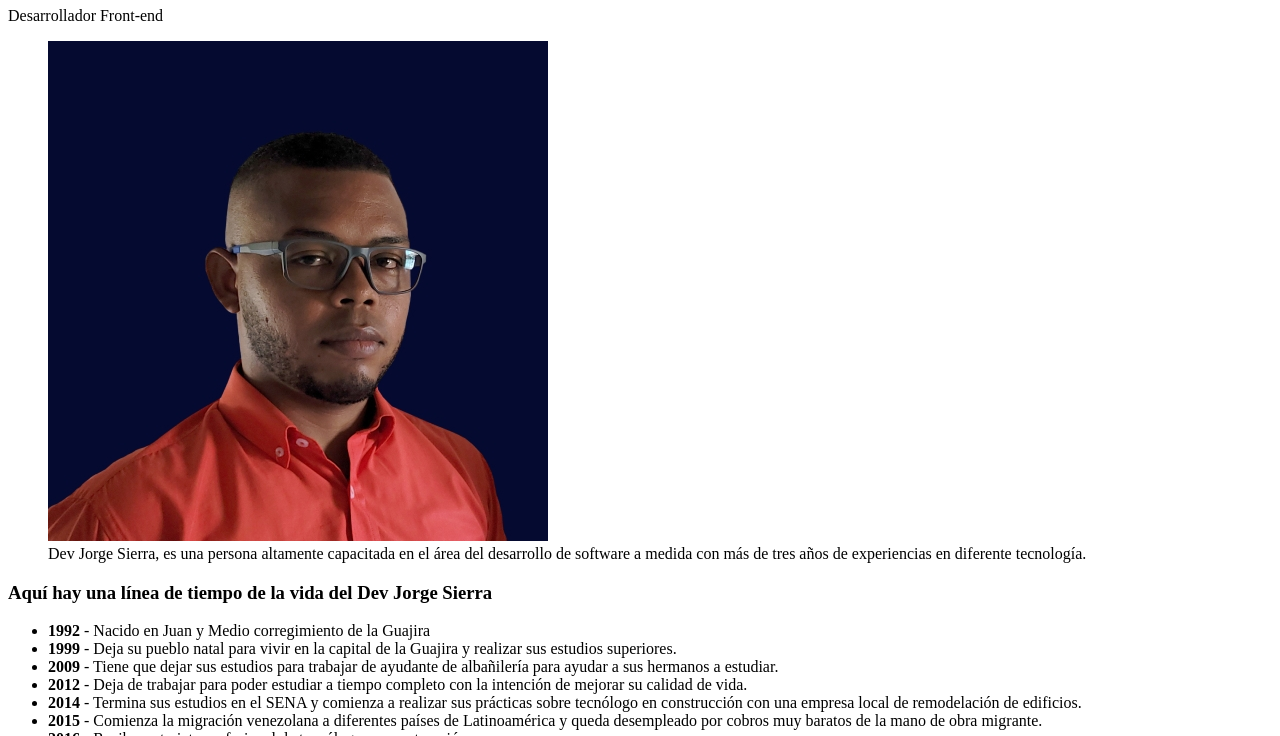
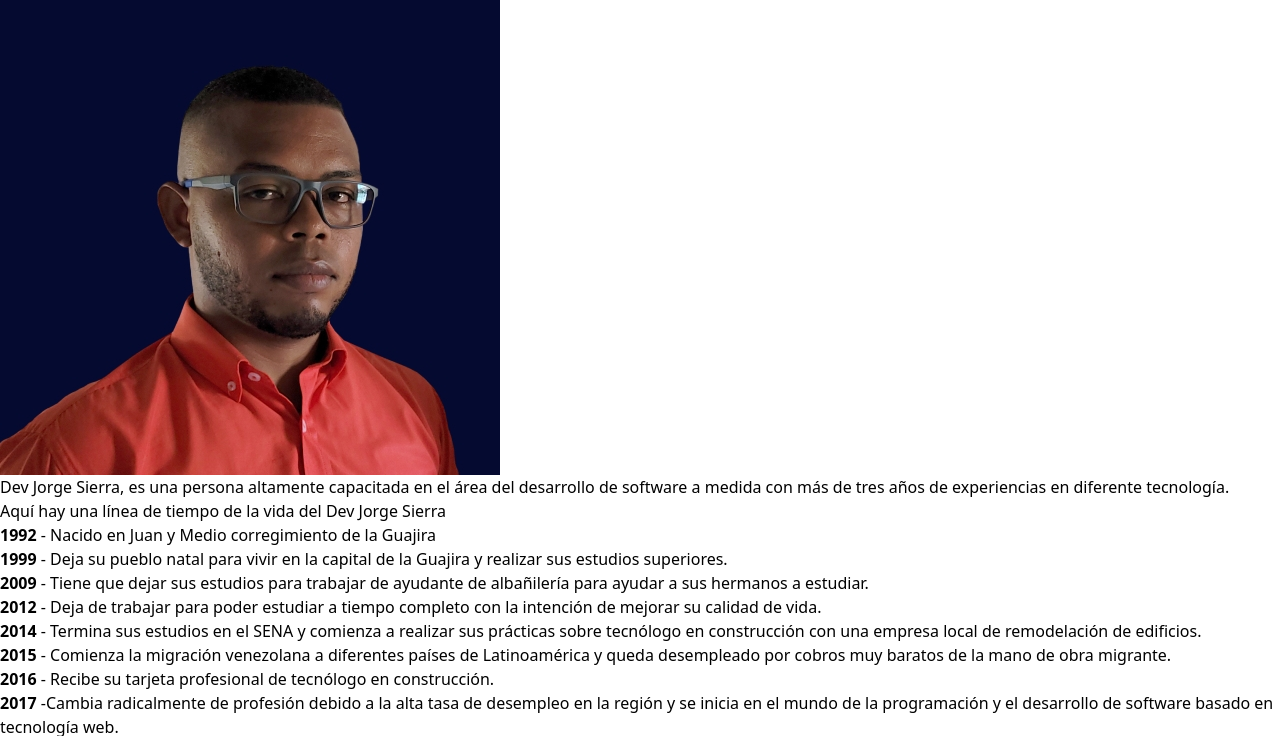
Before and after one commit to jorge-maikel-sierra/pagina-de-tributo, a website: page public/index.html in a window 1280 px wide. Shown: the part 73-809 px from the top of the page. Drawn offline with nearby package versions, Linux system fonts and the light colour scheme; files that its build step writes are made by us from their sources.

Commit message:
Se configuro todo telwind para el proyecto

```diff
--- /dev/null
+++ b/postcss.config.js
@@ -0,0 +1,6 @@
+module.exports = {
+    plugins: {
+      tailwindcss: {},
+      autoprefixer: {},
+    }
+  }
--- a/public/index.html
+++ b/public/index.html
@@ -6,7 +6,7 @@
     <meta name="viewport" content="width=device-width, initial-scale=1.0">
     <title>Pagina De Tributo</title>
     <link rel="shortcut icon" href="img/aprobado.png">
-    <link rel="stylesheet" href="css/styles.css">
+    <link rel="stylesheet" href="styles.css">
 </head>
 <body>
     <main role="main" class="mt-8 p-4 rounded-md">
--- /dev/null
+++ b/src/style.css
@@ -0,0 +1,3 @@
+@tailwind base;
+@tailwind components;
+@tailwind utilities;
--- /dev/null
+++ b/tailwind.config.js
@@ -0,0 +1,8 @@
+/** @type {import('tailwindcss').Config} */
+module.exports = {
+  content: ["./src/**/*.{html,js}"],
+  theme: {
+    extend: {},
+  },
+  plugins: [],
+}
```
Also changed, not shown: package.json (added, +92 -0 lines), public/style.css (added), 1 other file.
